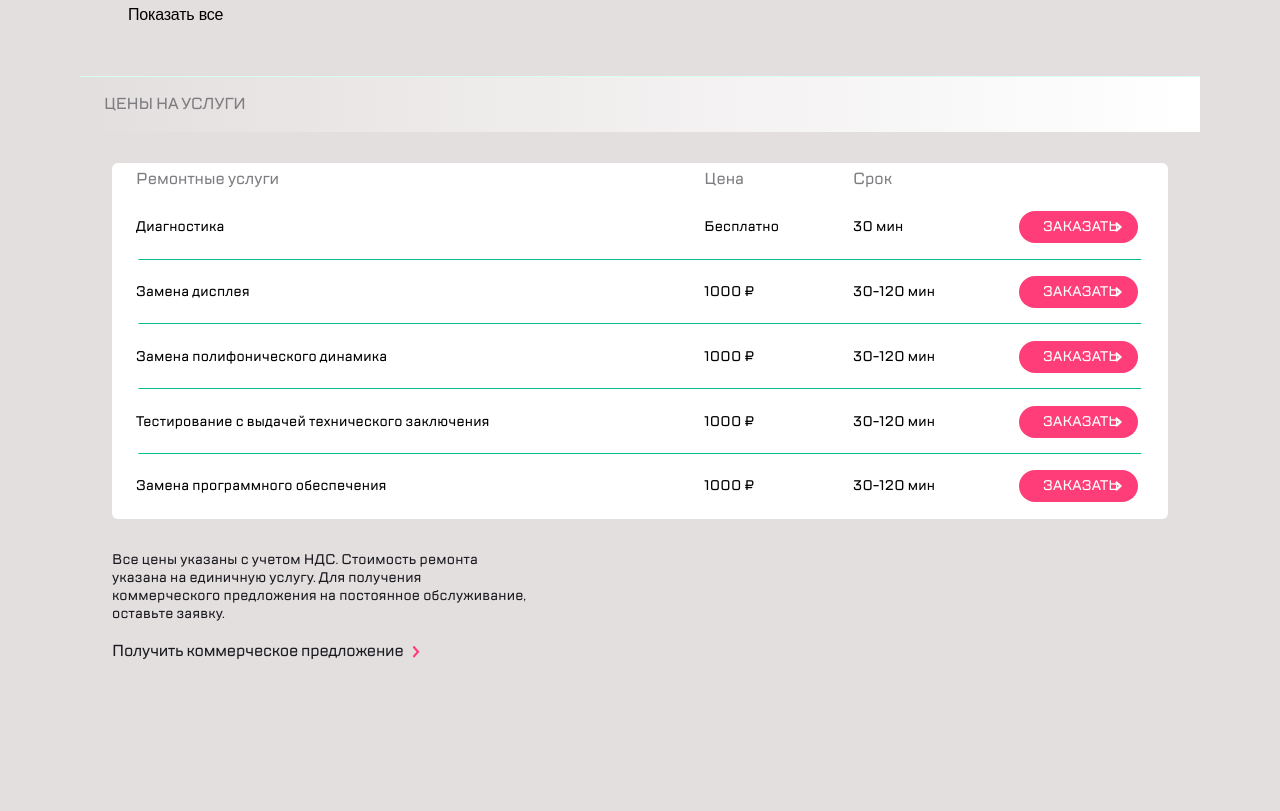
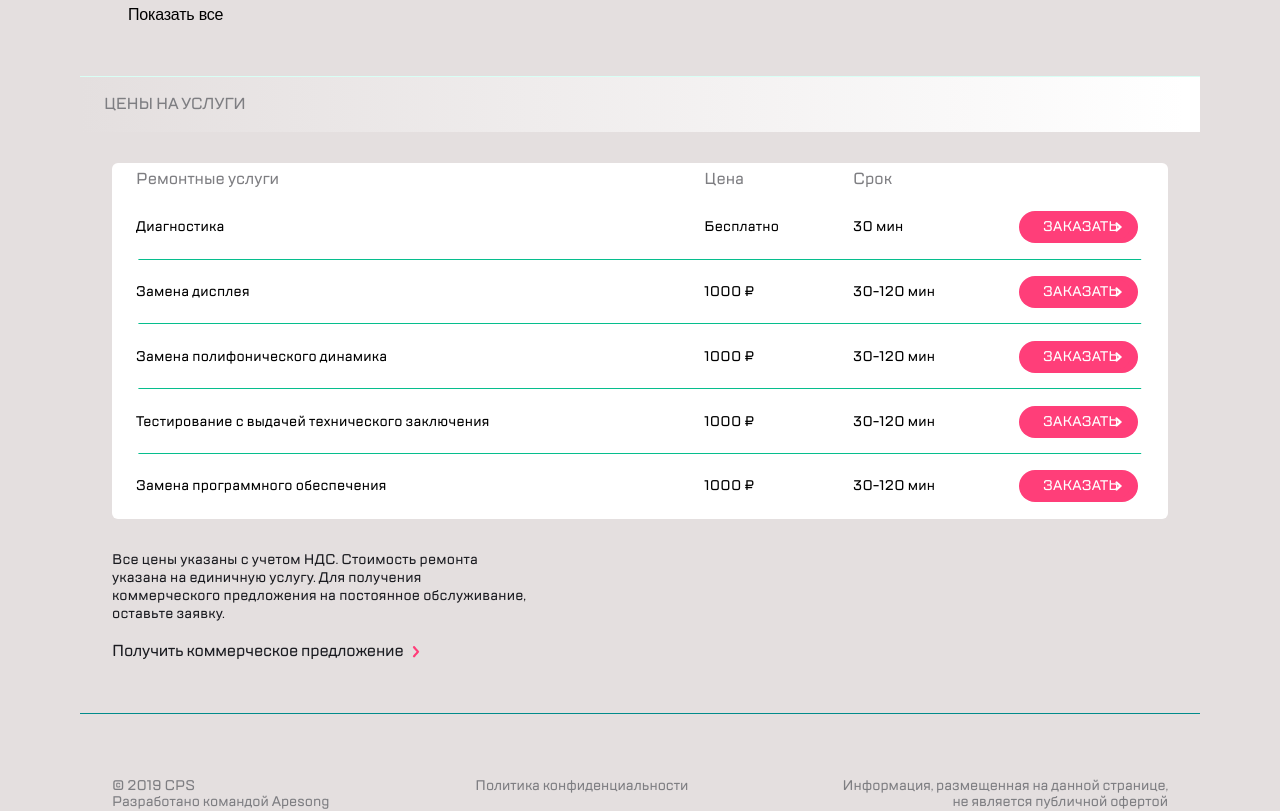
Before and after one commit to Almira1774/16.09, a website built with webpack: page src/template.pug in a window 1280 px wide. Shown: the part 1207-2018 px from the top of the page. Before the commit the page ends 1920 px from the top, so only its background shows below. Built offline with nearby package versions, Linux system fonts and the light colour scheme; files whose address does not match are found by name.

Commit message:
футер сделала

```diff
--- a/src/sass/main.scss
+++ b/src/sass/main.scss
@@ -39,4 +39,65 @@ body {
     height: auto;
 }
 }
+
+.about-us {
+    border-top: 1px solid darkcyan;
+    display: flex;
+    @media screen and ((min-width: 320px) and (max-width: 767px)){
+        padding-top: 16px;
+        max-width: 320px;
+        flex-direction: column;
+        text-align: center;
+        row-gap: 16px;
+    }
+    @media screen and ((min-width: 768px) and (max-width: 1119px)){
+        min-height: 81px;
+        max-width: 768px;
+        flex-direction: row;
+        padding: 0 24px;
+        justify-content: space-between;
+ }
+
+ @media screen and (min-width: 1120px) {
+    padding: 32px 32px 0 32px;
+    min-height: 65px;
+    flex-direction: row;
+    justify-content: space-between;
+
+ }
+}
+.about-us__text{
+    font-weight: 500;
+    font-size: 14px;
+    line-height: 16px;
+    letter-spacing: 0px;
+    color: $font-gray;
+    text-decoration: none;
+    @media screen and ((min-width: 320px) and (max-width: 767px)) {
+
+    }
+    @media screen and ((min-width: 768px) and (max-width: 1119px)) {
+        min-width: 214px;
+     max-width: 218px;
+      padding-top: 32px;
+     &:first-child{
+        text-align: left;
+    }
+    &:last-child{
+        text-align: right;
+    }
+    }
+    @media screen and (min-width: 1120px)  {
+        min-width: 214px;
+     max-width: 333px;
+      padding-top: 32px;
+     &:first-child{
+        text-align: left;
+    }
+    &:last-child{
+        text-align: right;
+    }
+    }
+
+}
 /* Пагинация у третьего слайдера. бордеры закруглить у слайдеров */
--- a/src/sass/prices.scss
+++ b/src/sass/prices.scss
@@ -344,6 +344,7 @@
         min-height: 138px;
         padding-left: 16px;
         margin-right: auto;
+        row-gap: 16px;
 
     }
     @media screen and ((min-width: 768px) and (max-width: 1119px)) {
@@ -372,12 +373,12 @@
     color: $font-black;
     text-decoration: none;
     font-size: 16px;
-    font-weight: 500px;
+    font-weight: 500;
     line-height: 24px;
     letter-spacing: -0.2px;
     position: relative;
     @media screen and ((min-width: 320px) and (max-width: 767px)) {
-        ::after{
+        &::after{
             content: url('../assets/more.png') ;
             width: 24px;
             height: 27px;
@@ -388,7 +389,7 @@
 
     }
     @media screen and (min-width: 768px)  {
-        ::after{
+        &::after{
             content: url('../assets/more.png') ;
             width: 24px;
             height: 27px;
--- a/src/template.pug
+++ b/src/template.pug
@@ -57,14 +57,21 @@ html(lang="en")
               span Читать далее
             div.main__logo-container
           picture
-            source(media="(min-width:320px) and (max-width: 767px)" srcset="./assets/logo320.png" alt="Логотип и часы работы")
-            source(media="(min-width: 768px) and (max-width: 1119px)" srcset="./assets/logo768.png" alt="Логотип и часы работы")
+            source(media="(min-width:320px) and (max-width: 767px)" srcset="../assets/logo320.png" alt="Логотип и часы работы")
+            source(media="(min-width: 768px) and (max-width: 1119px)" srcset="../assets/logo768.png" alt="Логотип и часы работы")
             source(media="(min-width: 1120px)" srcset="./assets/logo1020.png" alt="Логотип и часы работы")
-            img.main__logo(src="./assets/logo.png" alt="Логотип и часы работы")
-    block content
-include ./pug/serviceBrands.pug
-    block gadgets
-include ./pug/serviceGadgets.pug
-    block prices
-include ./pug/prices.pug
+            img.main__logo(src="../assets/logo.png" alt="Логотип и часы работы")
+        block content
+        include ./pug/serviceBrands.pug
+        block gadgets
+        include ./pug/serviceGadgets.pug
+        block prices
+        include ./pug/prices.pug
         footer.about-us
+          div.about-us__text
+            div © 2019 CPS
+            div Разработано командой Apesong
+          div.about-us__text
+            a(href='').about-us__text Политика конфиденциальности
+          div.about-us-text
+            div.about-us__text Информация, размещенная на данной странице, не является публичной офертой
```
